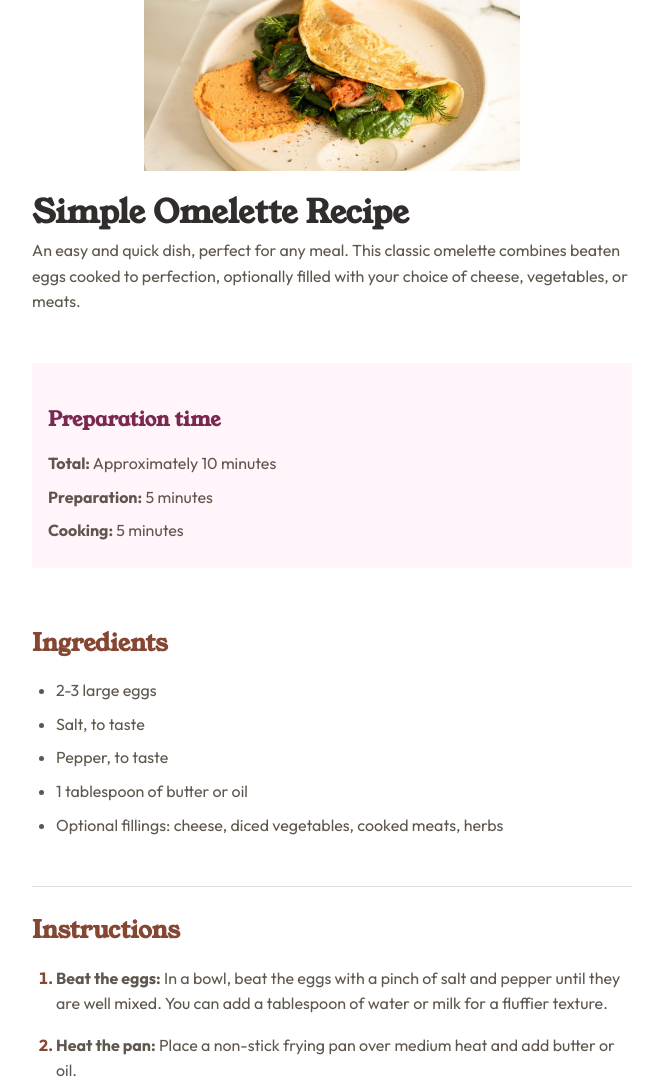
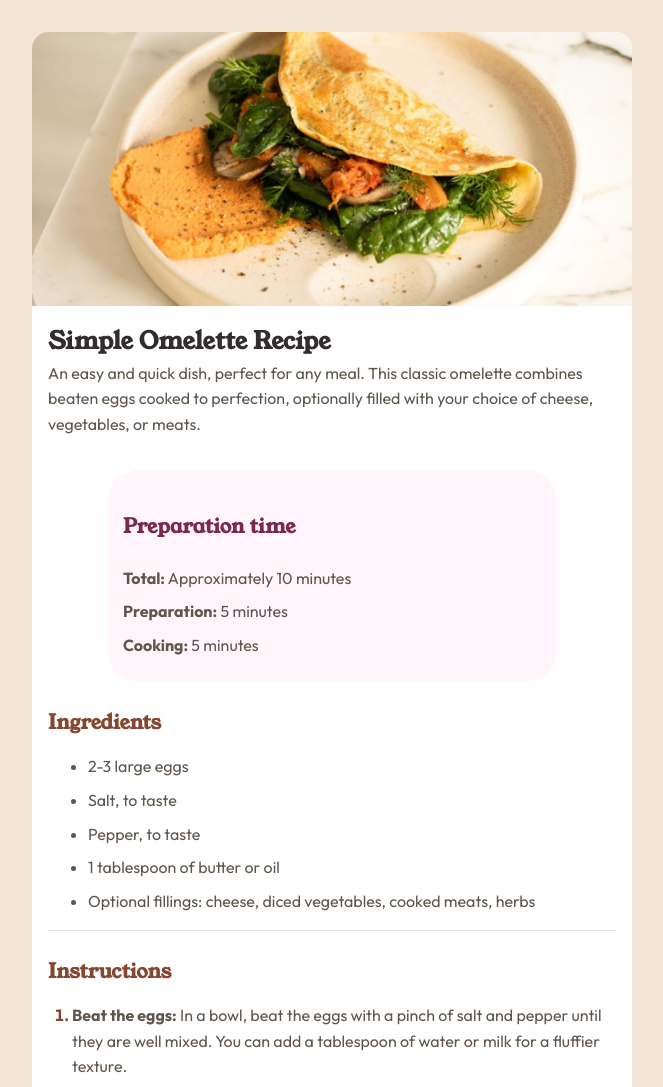
Before and after one commit to Oka-Hartawan/reci-page, a plain HTML site: page index.html in a window 1280 px wide. Shown: the top 1087 px of the page, without its empty margins (308-971 px from the left). Drawn offline with Linux system fonts and the light colour scheme.

Commit message:
fix(add resvonsive to project)

```diff
--- a/index.html
+++ b/index.html
@@ -1,19 +1,36 @@
 <!DOCTYPE html>
 <html lang="en">
   <head>
-  <meta charset="UTF-8">
-  <meta name="viewport" content="width=device-width, initial-scale=1.0">
-  <link rel="stylesheet" href="style.css">
-  <link rel="icon" type="image/png" sizes="32x32" href="./assets/images/favicon-32x32.png">
-  <link href="https://fonts.googleapis.com/css2?family=Outfit:wght@400;600;700&family=Young+Serif:wght@400&display=swap" rel="stylesheet">
+    <meta charset="UTF-8" />
+    <meta name="viewport" content="width=device-width, initial-scale=1.0" />
+    <link rel="stylesheet" href="style.css" />
+    <link
+      rel="icon"
+      type="image/png"
+      sizes="32x32"
+      href="./assets/images/favicon-32x32.png"
+    />
+    <link
+      href="https://fonts.googleapis.com/css2?family=Outfit:wght@400;600;700&family=Young+Serif:wght@400&display=swap"
+      rel="stylesheet"
+    />
     <title>Frontend Mentor | Recipe page</title>
   </head>
   <body>
+    <div class="container">
       <header>
-    <img src="./assets/images/image-omelette.jpeg" alt="omelette" class="recipe-image">
+        <img
+          src="./assets/images/image-omelette.jpeg"
+          alt="omelette"
+          class="recipe-image"
+        />
         <div class="header-text">
           <h1>Simple Omelette Recipe</h1>
-      <p>An easy and quick dish, perfect for any meal. This classic omelette combines beaten eggs cooked to perfection, optionally filled with your choice of cheese, vegetables, or meats.</p>
+          <p>
+            An easy and quick dish, perfect for any meal. This classic omelette
+            combines beaten eggs cooked to perfection, optionally filled with
+            your choice of cheese, vegetables, or meats.
+          </p>
         </div>
       </header>
 
@@ -28,7 +45,6 @@
         </div>
       </section>
 
-
       <section>
         <h2>Ingredients</h2>
         <ul>
@@ -36,7 +52,9 @@
           <li>Salt, to taste</li>
           <li>Pepper, to taste</li>
           <li>1 tablespoon of butter or oil</li>
-    <li>Optional fillings: cheese, diced vegetables, cooked meats, herbs</li>
+          <li>
+            Optional fillings: cheese, diced vegetables, cooked meats, herbs
+          </li>
         </ul>
       </section>
 
@@ -45,12 +63,34 @@
           <h2>Instructions</h2>
         </div>
         <ol>
-    <li><strong>Beat the eggs:</strong> In a bowl, beat the eggs with a pinch of salt and pepper until they are well mixed. You can add a tablespoon of water or milk for a fluffier texture.</li>
-    <li><strong>Heat the pan:</strong> Place a non-stick frying pan over medium heat and add butter or oil.</li>
-    <li><strong>Cook the omelette:</strong> Once the butter is melted and bubbling, pour in the eggs. Tilt the pan to ensure the eggs evenly coat the surface.</li>
-    <li><strong>Add fillings (optional):</strong> When the eggs begin to set at the edges but are still slightly runny in the middle, sprinkle your chosen fillings over one half of the omelette.</li>
-    <li><strong>Fold and serve:</strong> As the omelette continues to cook, carefully lift one edge and fold it over the fillings. Let it cook for another minute, then slide it onto a plate.</li>
-    <li><strong>Enjoy:</strong> Serve hot, with additional salt and pepper if needed.</li>
+          <li>
+            <strong>Beat the eggs:</strong> In a bowl, beat the eggs with a
+            pinch of salt and pepper until they are well mixed. You can add a
+            tablespoon of water or milk for a fluffier texture.
+          </li>
+          <li>
+            <strong>Heat the pan:</strong> Place a non-stick frying pan over
+            medium heat and add butter or oil.
+          </li>
+          <li>
+            <strong>Cook the omelette:</strong> Once the butter is melted and
+            bubbling, pour in the eggs. Tilt the pan to ensure the eggs evenly
+            coat the surface.
+          </li>
+          <li>
+            <strong>Add fillings (optional):</strong> When the eggs begin to set
+            at the edges but are still slightly runny in the middle, sprinkle
+            your chosen fillings over one half of the omelette.
+          </li>
+          <li>
+            <strong>Fold and serve:</strong> As the omelette continues to cook,
+            carefully lift one edge and fold it over the fillings. Let it cook
+            for another minute, then slide it onto a plate.
+          </li>
+          <li>
+            <strong>Enjoy:</strong> Serve hot, with additional salt and pepper
+            if needed.
+          </li>
         </ol>
       </section>
 
@@ -58,32 +98,38 @@
         <div class="border">
           <h2>Nutrition</h2>
         </div>
-  <p>The table below shows nutritional values per serving without the additional fillings.</p>
+        <p>
+          The table below shows nutritional values per serving without the
+          additional fillings.
+        </p>
         <div class="nutrition-table">
           <div class="nutrition-row">
-      <span>Calories</span>
-      <span class="nutrition-style">277kcal</span>
+            <span class="nutrition-style1">Calories</span>
+            <span class="nutrition-style2">277kcal</span>
           </div>
           <div class="nutrition-row">
-      <span>Carbs</span>
-      <span class="nutrition-style">0g</span>
+            <span class="nutrition-style1">Carbs</span>
+            <span class="nutrition-style2">0g</span>
           </div>
           <div class="nutrition-row">
-      <span>Protein</span>
-      <span class="nutrition-style">20g</span>
+            <span class="nutrition-style1">Protein</span>
+            <span class="nutrition-style2">20g</span>
           </div>
           <div class="nutrition-row">
-      <span>Fat</span>
-      <span class="nutrition-style">22g</span>
+            <span class="nutrition-style1">Fat</span>
+            <span class="nutrition-style2">22g</span>
           </div>
         </div>
       </section>
 
       <footer>
         <div class="attribution">
-      Challenge by <a href="https://www.frontendmentor.io?ref=challenge" target="_blank">Frontend Mentor</a>.
-      Coded by <a href="#">Your Name Here</a>.
+          Challenge by
+          <a href="https://www.frontendmentor.io?ref=challenge" target="_blank"
+            >Frontend Mentor</a
+          >. Coded by <a href="#">Your Name Here</a>.
         </div>
       </footer>
+    </div>
   </body>
 </html>
--- a/style.css
+++ b/style.css
@@ -1,4 +1,4 @@
-@import url('https://fonts.googleapis.com/css2?family=Outfit:wght@400;600;700&family=Young+Serif:wght@400&display=swap');
+@import url("https://fonts.googleapis.com/css2?family=Outfit:wght@400;600;700&family=Young+Serif:wght@400&display=swap");
 
 :root {
   --nutmeg: hsl(14, 45%, 36%);
@@ -12,13 +12,23 @@
 }
 
 body {
-  font-family: 'Outfit', sans-serif;
+  max-width: 100vw;
+  min-height: 100vh;
+  font-family: "Outfit", sans-serif;
   font-size: 16px;
   line-height: 1.6;
   color: var(--wenge-brown);
   background-color: var(--white);
   margin: 0;
-  padding: 0;
+  display: flex;
+  justify-content: center;
+  align-items: center;
+}
+
+.container {
+  width: 100%;
+  max-width: 600px;
+  margin: 0 auto;
 }
 
 header {
@@ -27,38 +37,43 @@ header {
 }
 
 header img.recipe-image {
-  width: 376px;
-  height: 171px;
+  width: 100%;
   display: block;
   margin: 0 auto;
 }
-
 
 header .header-text {
   padding: 1rem;
 }
 
-header h1, header p {
+header h1,
+header p {
   margin: 0;
 }
 
+.container > :not(.recipe-image, .border) {
+  /* padding: 1.5rem; */
+  align-items: center;
+  margin: 0 auto;
+}
+
 h1 {
-  font-family: 'Young Serif', serif;
+  font-family: "Young Serif", serif;
   color: var(--dark-charcoal);
   font-size: 1.5rem;
   margin-bottom: 0.5rem;
 }
 
 .h2-preparation-time {
-  font-family: 'Young Serif', serif;
+  font-family: "Young Serif", serif;
   color: var(--dark-raspberry);
   font-size: 1.25rem;
   margin-top: 1.5rem;
-  margin-bottom: 1rem;
+  margin-bottom: 1.5rem;
 }
 
 h2 {
-  font-family: 'Young Serif', serif;
+  font-family: "Young Serif", serif;
   color: var(--nutmeg);
   font-size: 1.25rem;
   margin-top: 1.5rem;
@@ -72,7 +87,6 @@ section {
 .border {
   border-top: 1px solid var(--light-grey);
   border-width: 65%;
-
 }
 
 .section2 ol li::marker {
@@ -84,6 +98,12 @@ section {
   background-color: var(--rose-white);
   padding: 1rem;
   margin-top: 1rem;
+  border-radius: 2rem;
+}
+
+.preparation-time-container {
+  width: 75%;
+  margin-left: 1.5rem;
 }
 
 .preparation-time ul {
@@ -100,7 +120,7 @@ section {
   color: var(--wenge-brown);
 }
 
-ul, ol {
+ol {
   padding-left: 1.5rem;
 }
 
@@ -150,18 +170,23 @@ footer a:hover {
   text-decoration: underline;
 }
 
-@media (min-width: 376px) {
-  header .header-text, section, footer {
-    padding: 1rem 1.5rem;
-    max-width: 600px;
-    margin: 0 auto;
+@media screen and (min-width: 480px) {
+  body {
+    padding: 2em;
+    background-color: var(--eggshell);
   }
-
-  h1 {
-    font-size: 2rem;
+  .container {
+    width: 80%;
+    background-color: var(--white);
+    border-radius: 1rem;
   }
-
-  h2 {
-    font-size: 1.5rem;
+  .recipe-image {
+    border-radius: 1rem 1rem 0 0;
   }
 }
+
+@media screen and (min-width: 768px) {
+  .container {
+    width: 60%;
+  }
+}
```
Lines whose indentation alone changed are shown as unchanged.
